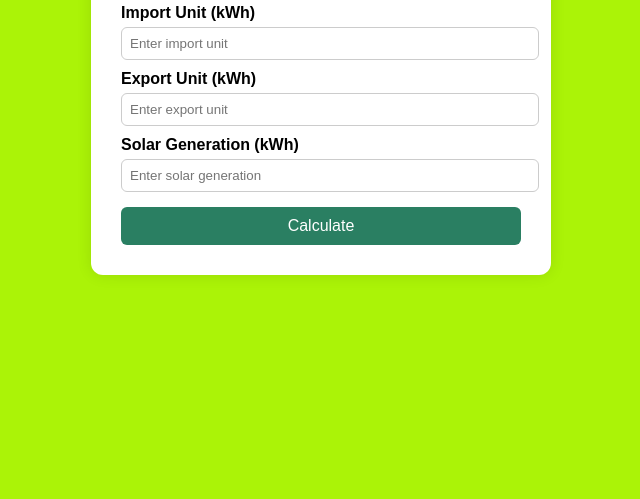
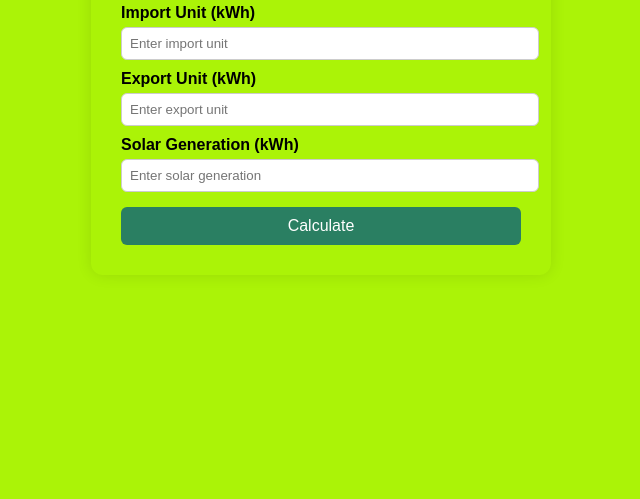
Before and after one commit to silent-archary/Solar-energy-calculator, a plain HTML site: page index.html in a window 1280 px wide. Shown: the part 317-816 px from the top of the page, without its empty margins (319-959 px from the left). Drawn offline with Linux system fonts and the light colour scheme.

Commit message:
Update index.html

```diff
--- a/index.html
+++ b/index.html
@@ -13,7 +13,7 @@
       height: 100vh;
     }
     .container {
-      background: #fff;
+      background: #0000;
       padding: 30px;
       border-radius: 12px;
       box-shadow: 0 0 15px rgba(0,0,0,0.1);
```
